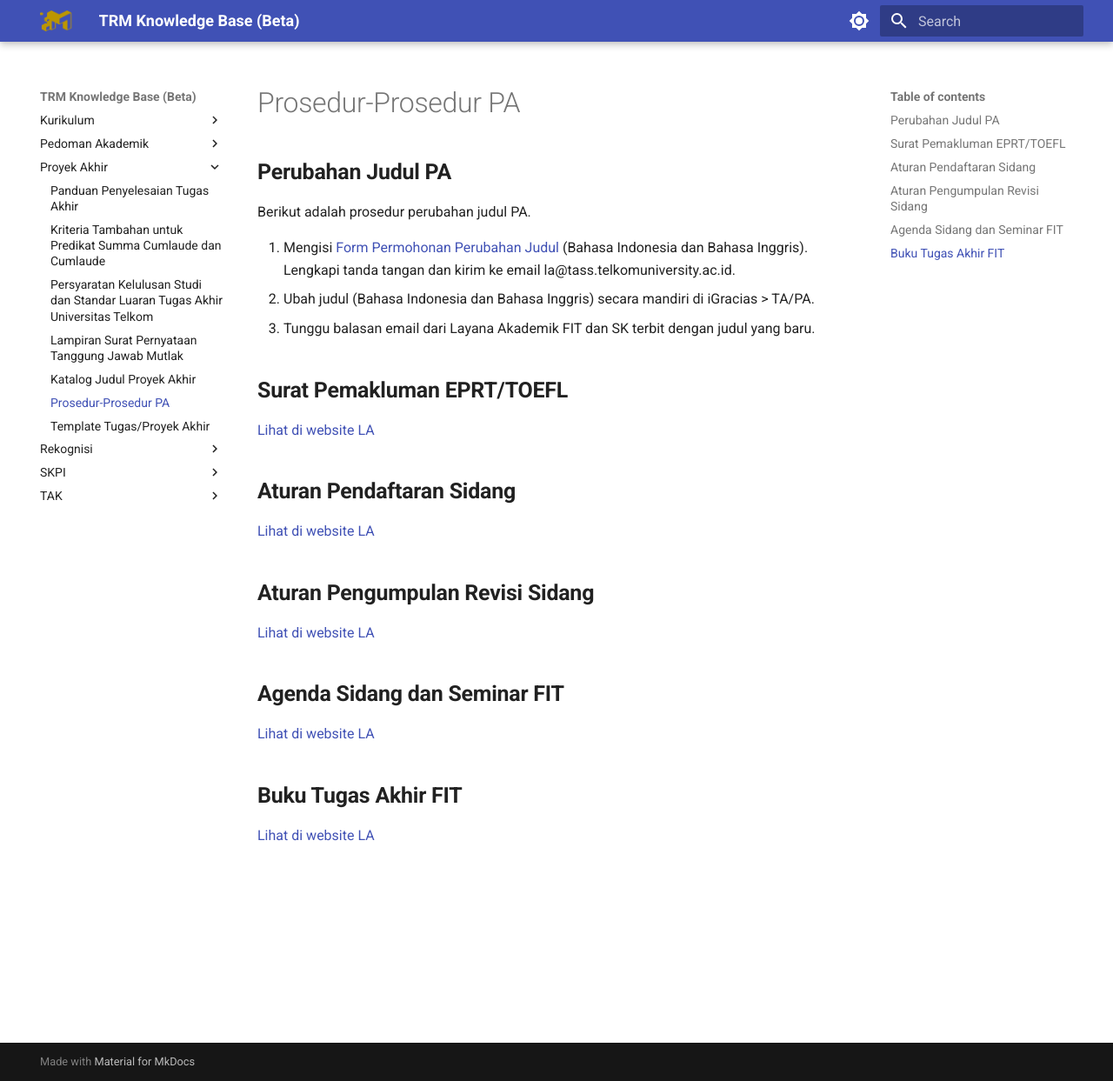
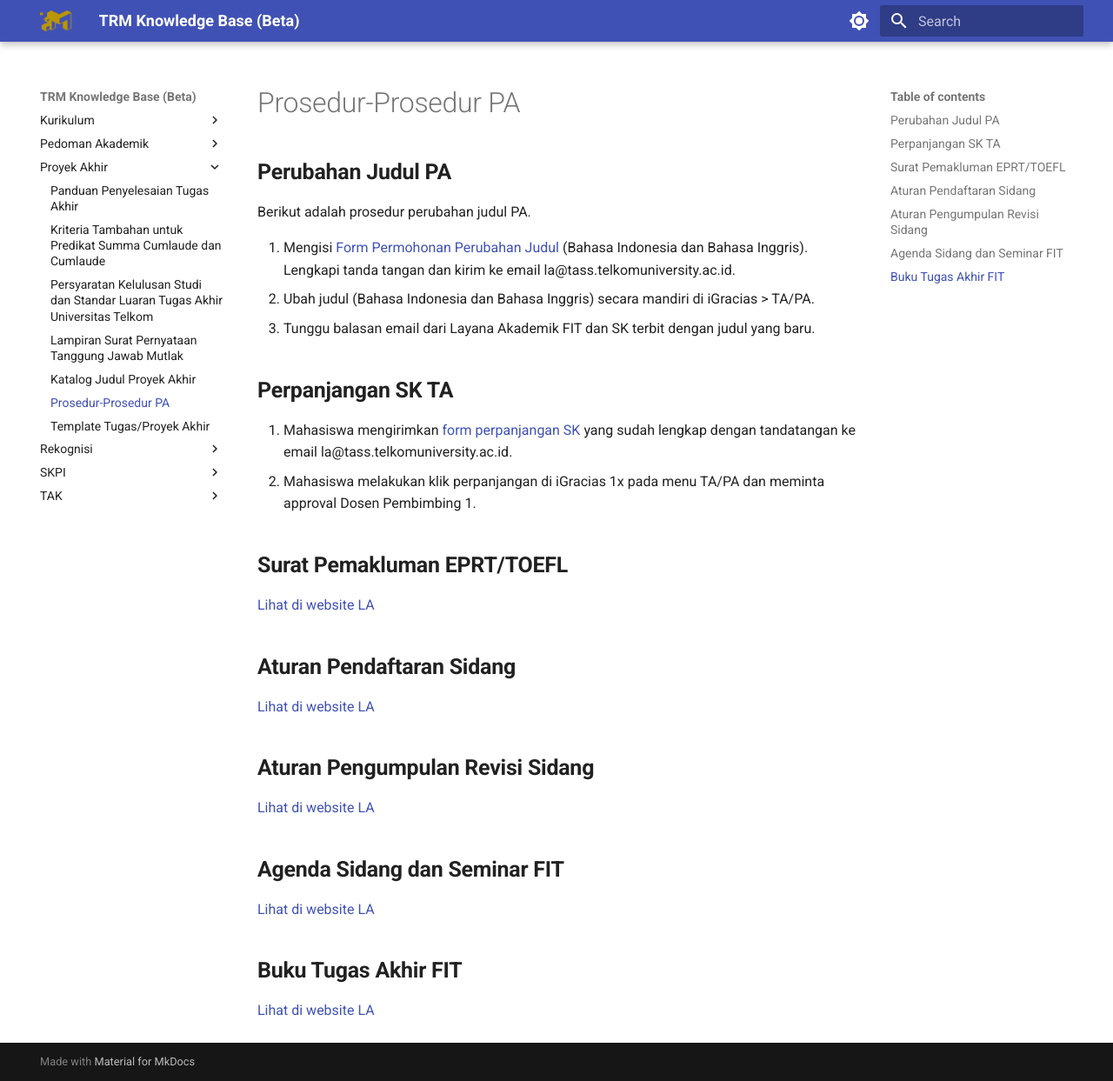
Before and after one commit to s1trm/knowledge, an MkDocs documentation site: the page built from docs/prosedur_pa.md, in a window 1280 px wide and 1243 px high. Shown: the whole window at 87% size. Built offline with MkDocs 1.6.1 and Material for MkDocs 9.7.7, drawn with Linux system fonts in a browser that asks for light colours.

Commit message:
tambah permohonan pepanjangan SK di prosedur_pa.md

```diff
--- a/docs/prosedur_pa.md
+++ b/docs/prosedur_pa.md
@@ -8,6 +8,9 @@ Berikut adalah prosedur perubahan judul PA.
 2. Ubah judul (Bahasa Indonesia dan Bahasa Inggris) secara mandiri di iGracias > TA/PA.
 3. Tunggu balasan email dari Layana Akademik FIT dan SK terbit dengan judul yang baru.
 
+## **Perpanjangan SK TA**
+1. Mahasiswa mengirimkan [form perpanjangan SK](https://docs.google.com/document/d/1eOPAypDbJh-k6GzfVnP0bKZrtHwFtowL/edit?usp=drive_link&ouid=110307251224013813322&rtpof=true&sd=true) yang sudah lengkap dengan tandatangan ke email la@tass.telkomuniversity.ac.id.
+1. Mahasiswa melakukan klik perpanjangan di iGracias 1x pada menu TA/PA dan meminta approval Dosen Pembimbing 1.
 
 ## **Surat Pemakluman EPRT/TOEFL**
 [Lihat di website LA](https://la-fit.telkomuniversity.ac.id/surat-pemakluman-eprt-toefl/)
```
